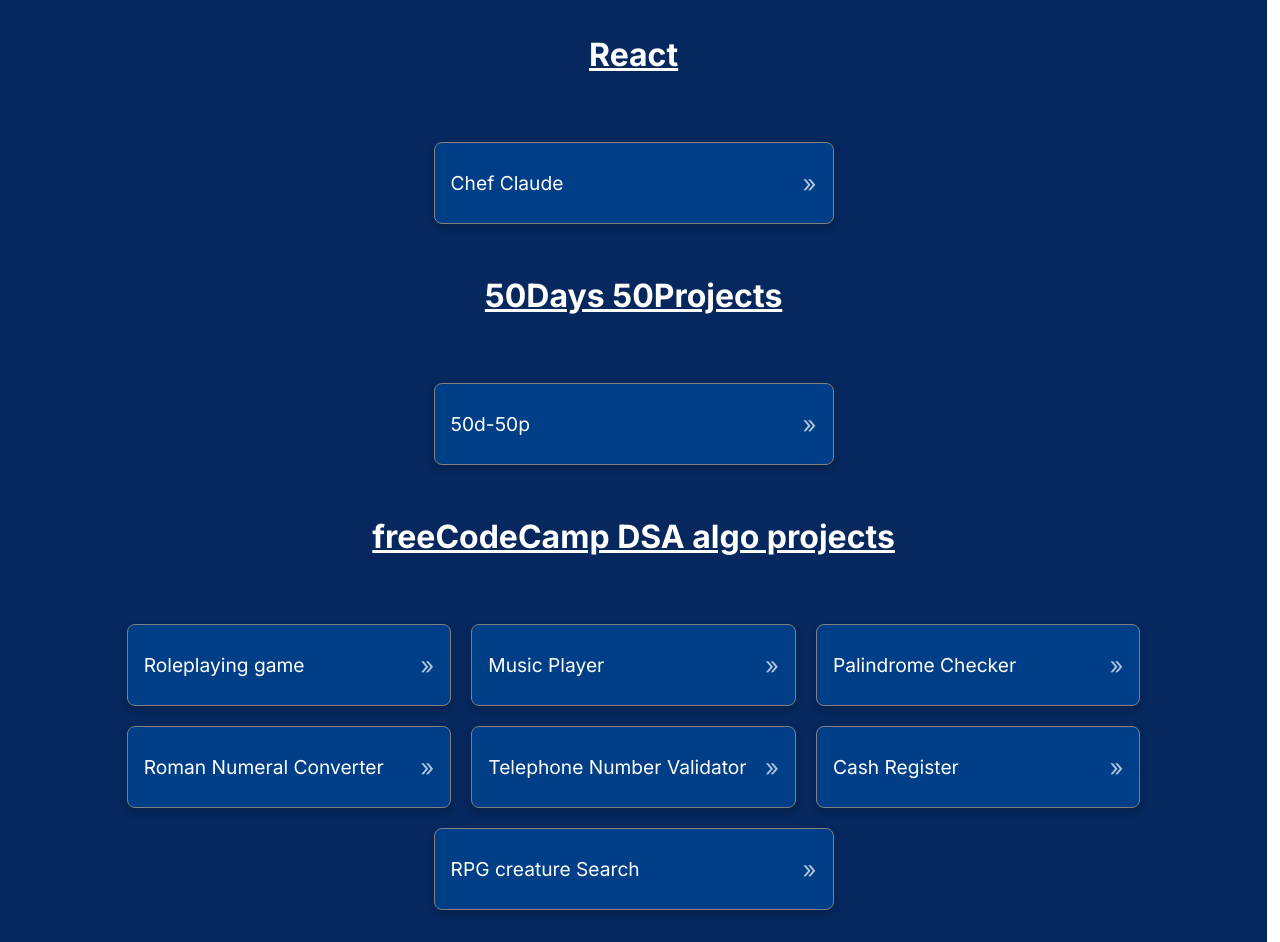
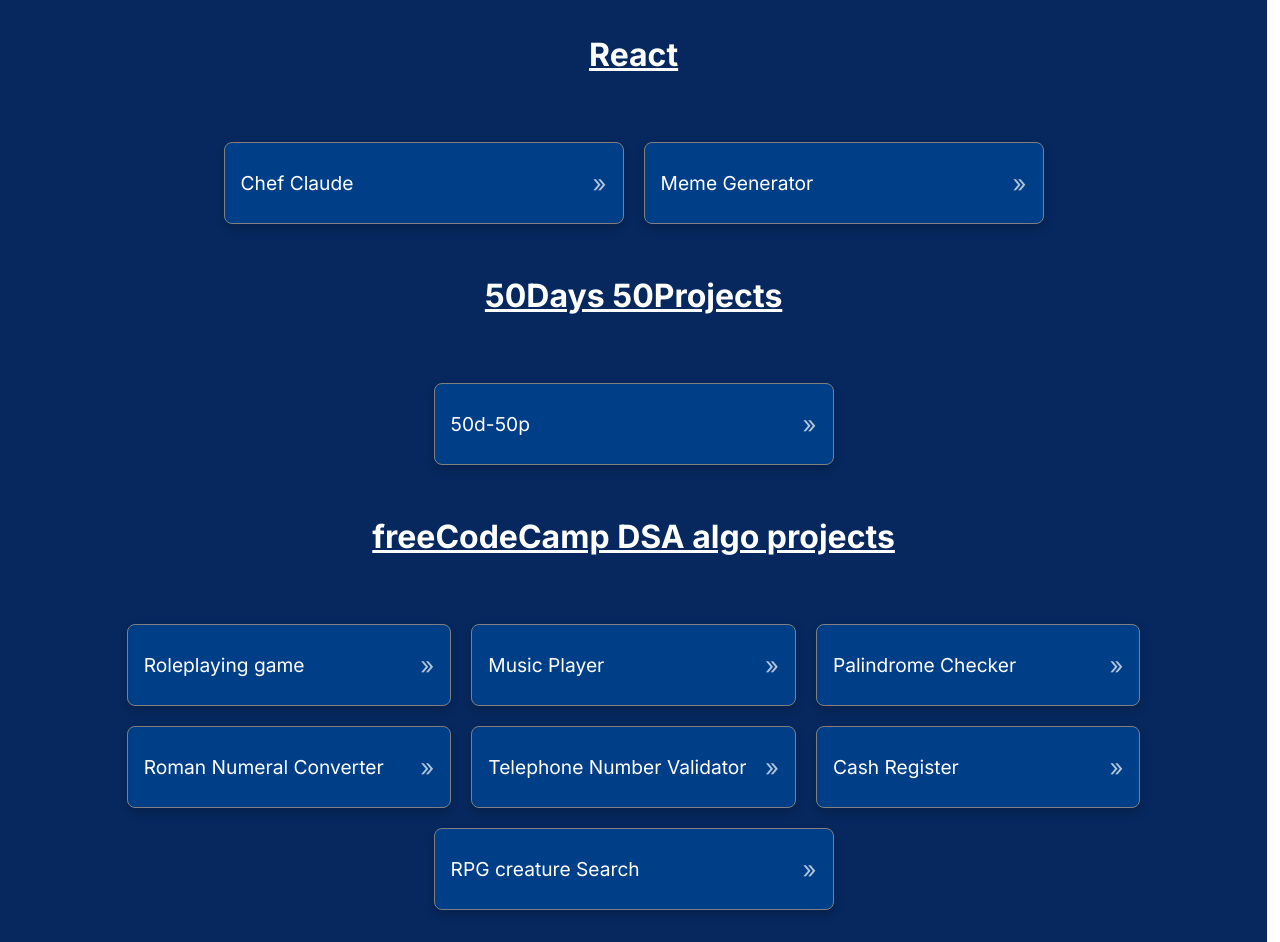
Before and after one commit to mudassirudd/mudassir-archive, a plain HTML site: page index.html in a window 1280 px wide. Shown: the part 1169-2111 px from the top of the page. Drawn offline with Linux system fonts and the light colour scheme.

Commit message:
added memegenerator

```diff
--- a/index.html
+++ b/index.html
@@ -65,6 +65,7 @@
             >Product Landing Page(Internship)</a
           >
         </li>
+        <!-- REACT -->
         <h2 style="width: 100%; text-align: center">React</h2>
         <li>
           <a
@@ -72,6 +73,11 @@
             class="project-tile"
             target="_blank"
             >Chef Claude</a
+          >
+        </li>
+        <li>
+          <a href="https://memegenerator-tawny-psi.vercel.app/" target="_blank"
+            >Meme Generator</a
           >
         </li>
         <h2 style="width: 100%; text-align: center">50Days 50Projects</h2>
```
